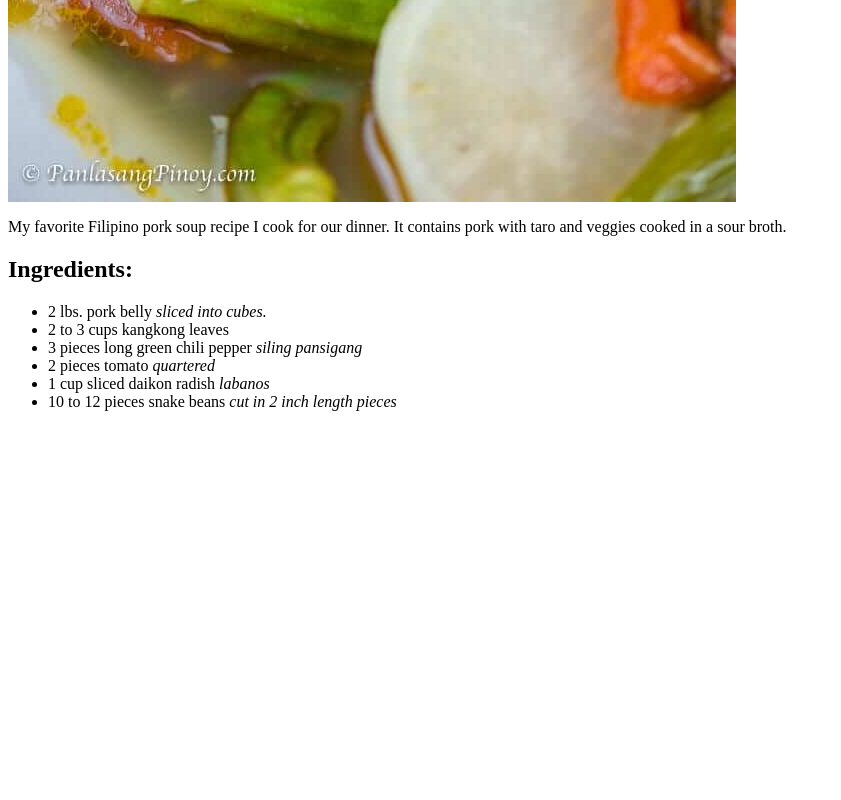
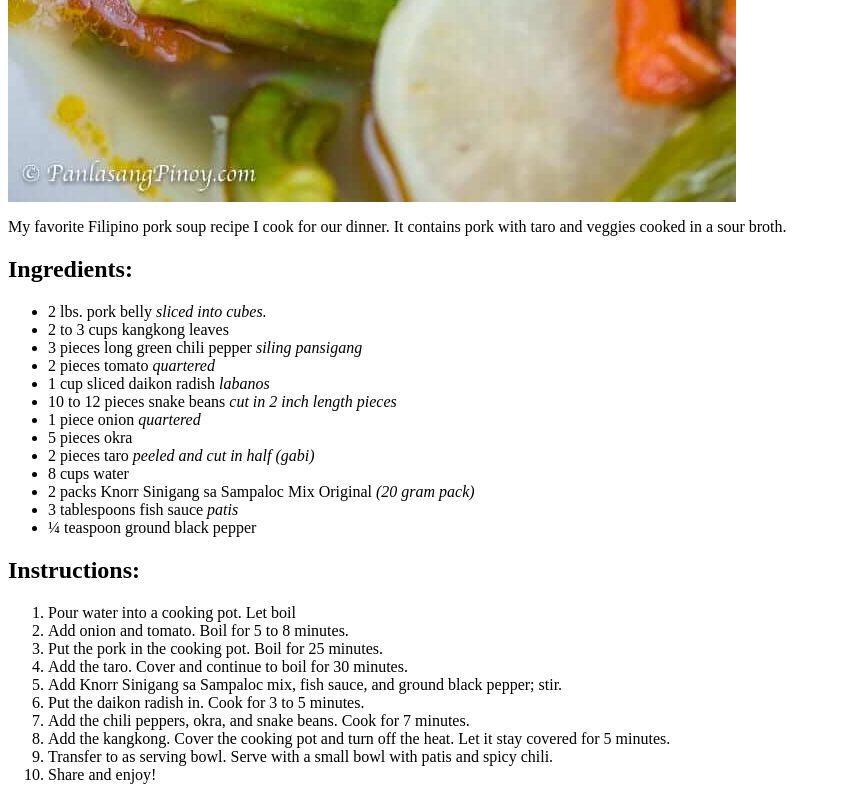
Before and after one commit to CrossFirePeas/odin-recipes, a plain HTML site: page recipes/sinigang_na_baboy_with_gabi.html in a window 1280 px wide. Shown: the part 956-1756 px from the top of the page, without its empty margins (0-841 px from the left). Before the commit the page ends 1383 px from the top, so only its background shows below. Drawn offline with Linux system fonts and the light colour scheme.

Commit message:
Adding and editing a new contents.

```diff
--- a/recipes/sinigang_na_baboy_with_gabi.html
+++ b/recipes/sinigang_na_baboy_with_gabi.html
@@ -10,6 +10,25 @@
         <li>2 pieces tomato <em>quartered</em></li>
         <li>1 cup sliced daikon radish <em>labanos</em></li>
         <li>10 to 12 pieces snake beans <em>cut in 2 inch length pieces</em></li>
-
+        <li>1 piece onion <em>quartered</em></li>
+        <li>5 pieces okra</li>
+        <li>2 pieces taro <em>peeled and cut in half (gabi)</em></li>
+        <li>8 cups water</li>
+        <li>2 packs Knorr Sinigang sa Sampaloc Mix Original <em>(20 gram pack)</em></li>
+        <li>3 tablespoons fish sauce <em>patis</em></li>
+        <li>¼ teaspoon ground black pepper</li>
     </ul>
+    <h2>Instructions:</h2>
+    <ol>
+        <li>Pour water into a cooking pot. Let boil</li>
+        <li>Add onion and tomato. Boil for 5 to 8 minutes.</li>
+        <li>Put the pork in the cooking pot. Boil for 25 minutes.</li>
+        <li>Add the taro. Cover and continue to boil for 30 minutes.</li>
+        <li>Add Knorr Sinigang sa Sampaloc mix, fish sauce, and ground black pepper; stir.</li>
+        <li>Put the daikon radish in. Cook for 3 to 5 minutes.</li>
+        <li>Add the chili peppers, okra, and snake beans. Cook for 7 minutes.</li>
+        <li>Add the kangkong. Cover the cooking pot and turn off the heat. Let it stay covered for 5 minutes.</li>
+        <li>Transfer to as serving bowl. Serve with a small bowl with patis and spicy chili.</li>
+        <li>Share and enjoy!</li>
+    </ol>
 </body>
```
Also changed, not shown: index.html (+1 -0 lines), recipes/paksiw_na_bangus.html (added, +28 -0 lines), recipes/Images/paksiw-na-bangus.jpg (added).
